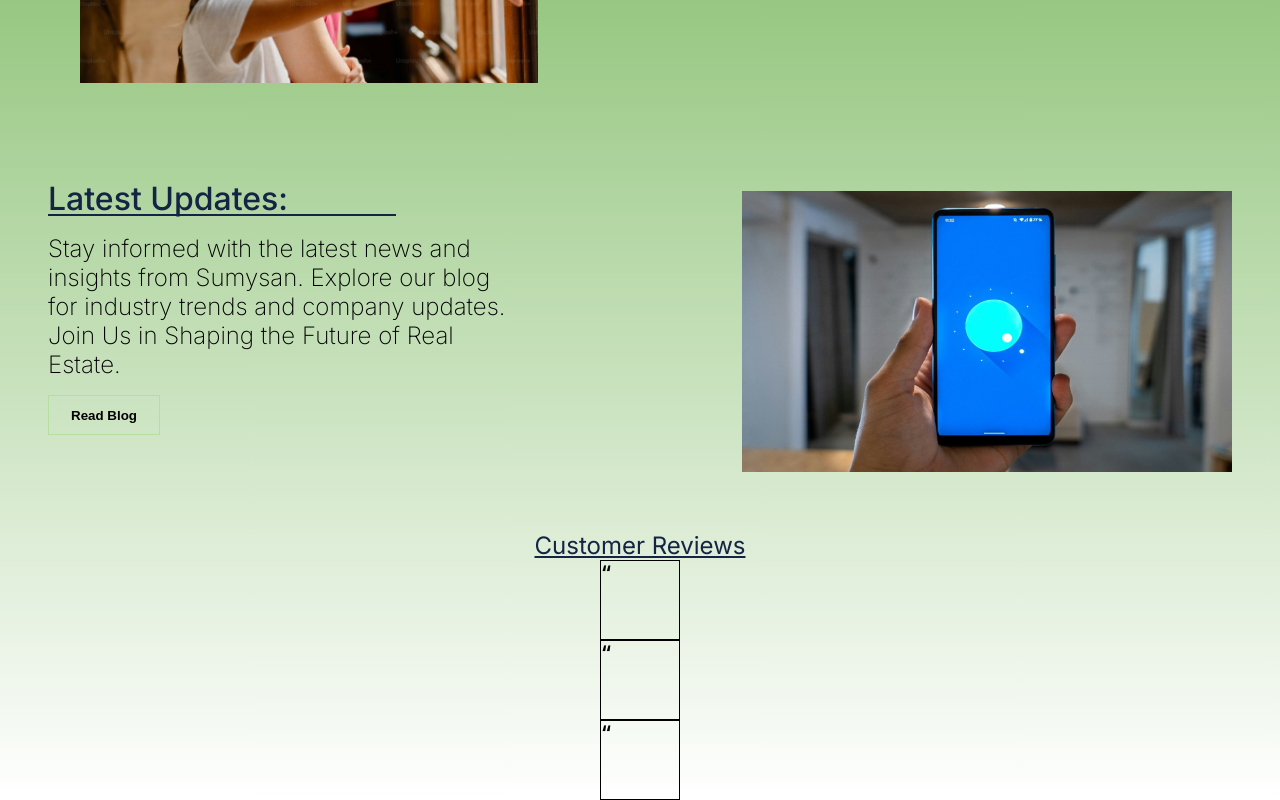
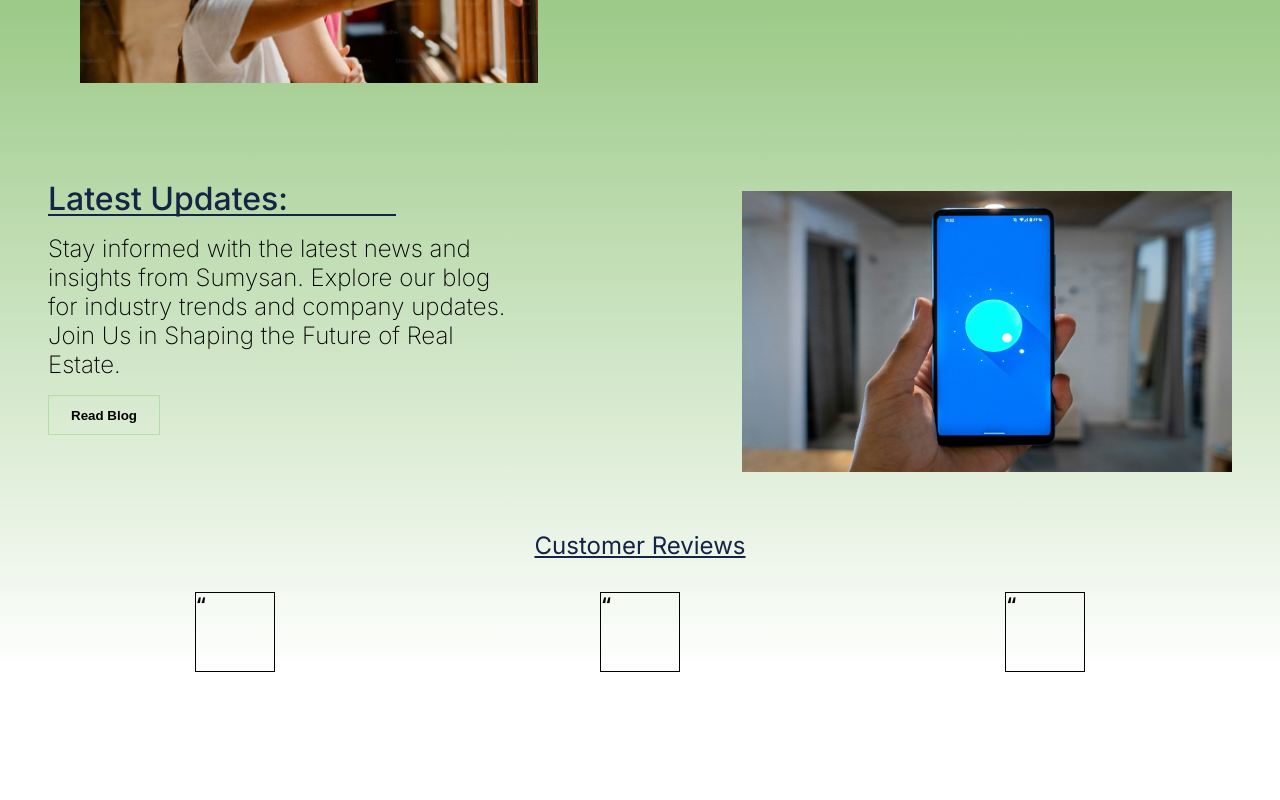
Before and after one commit to SumySan-Homex/Sumysan, a Next.js app: page / in a window 1280 px wide. Shown: the part 1913-2713 px from the top of the page. After the commit the page ends 2617 px from the top, so only its background shows below. Built offline with nearby package versions, Linux system fonts and the light colour scheme.

Commit message:
:construction: Work in progress

```diff
--- a/components/Content.tsx
+++ b/components/Content.tsx
@@ -52,7 +52,7 @@
               <h3 className={styles.h3}>Customer Reviews</h3>
             </div>
 
-            <div>
+            <div className={styles.cardContainer}>
               <div className={styles.card}>
                 <h3>“</h3>
               </div>
--- a/styles/content.module.css
+++ b/styles/content.module.css
@@ -88,18 +88,31 @@
   cursor: pointer;
 }
 
-.cardContents {
+/* .cardContents {
   display: flex;
   flex-direction: column;
   justify-content: center;
   align-items: center;
-}
+} */
 
 .h3 {
+  display: flex;
+  flex-direction: column;
+  justify-content: center;
+  align-items: center;
   font-size: x-large;
   font-weight: 400;
   text-decoration: underline;
   color: #132445;
+}
+
+.cardContainer {
+  display: flex;
+  flex-direction: row;
+  justify-content: space-around;
+  align-items: center;
+
+  margin: 2rem;
 }
 
 .card {
```
